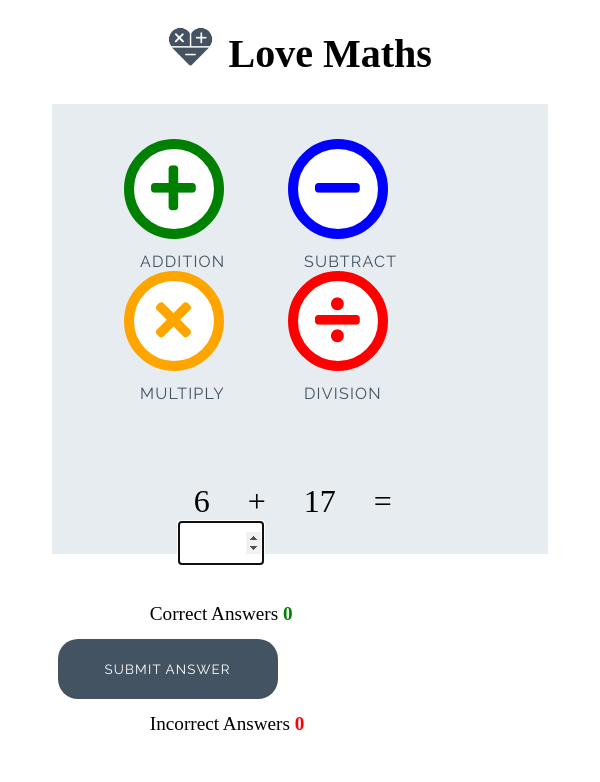
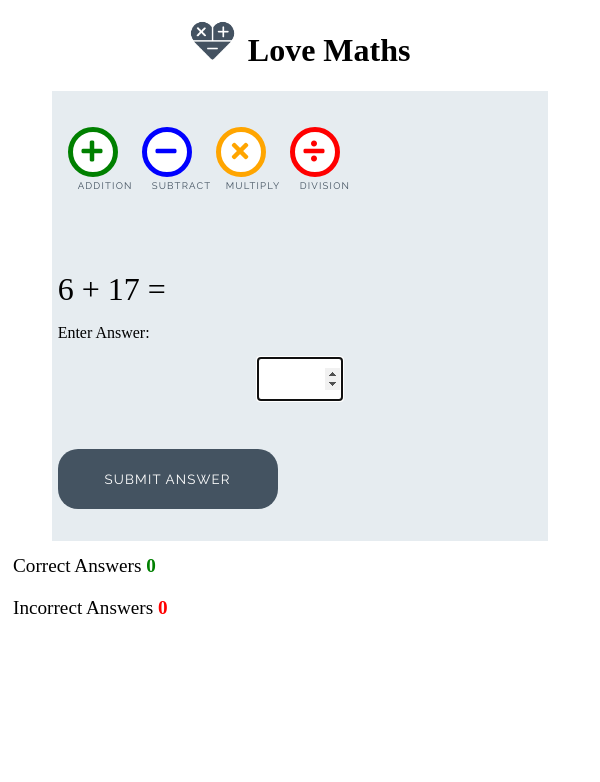
Before and after one commit to nicolascagna96/love-math, a plain HTML site: page index.html in a window 600 px wide. Drawn offline with Linux system fonts and the light colour scheme.

Commit message:
Adding media query

```diff
--- a/assets/css/style.css
+++ b/assets/css/style.css
@@ -250,3 +250,60 @@ body {
     }
 
 }
+
+@media only screen and (min-width: 428px) and (max-width: 767px) {
+
+    .controls-area {
+        width: 100%;
+    }
+
+    .btn--big {
+        margin: 0 10px;
+        padding: 5px;
+        border: 5px solid;
+        width: 50px;
+        height: 50px;
+        font-size: 1.5rem;
+    }
+
+    .btn--big::after {
+        font-size: 0.6rem;
+        left: -0.7rem;
+    }
+
+    .question-area {
+        padding: 10% 0;
+        width: 100%;
+    }
+
+    .question-area span {
+        padding: 0;
+    }
+
+    .answer-message {
+        display: block;
+    }
+
+    #answer-box {
+        display: block;
+        margin: 0 auto;
+    }
+    .btn--gray {
+        margin-top: 0;
+    }
+
+    .score-area {
+        width: 100%;
+    }
+
+    .scores {
+        margin: 0.5em auto;
+        display: block;
+        padding: 5px;
+    }
+
+    .heading {
+        font-size: 2rem;
+    }
+}
+}
```
